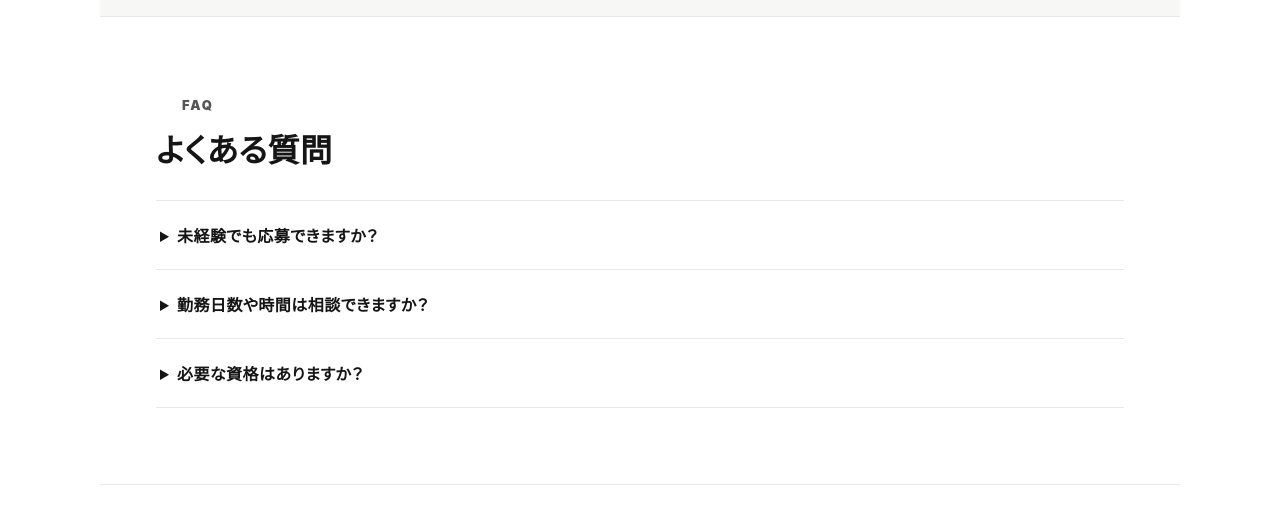
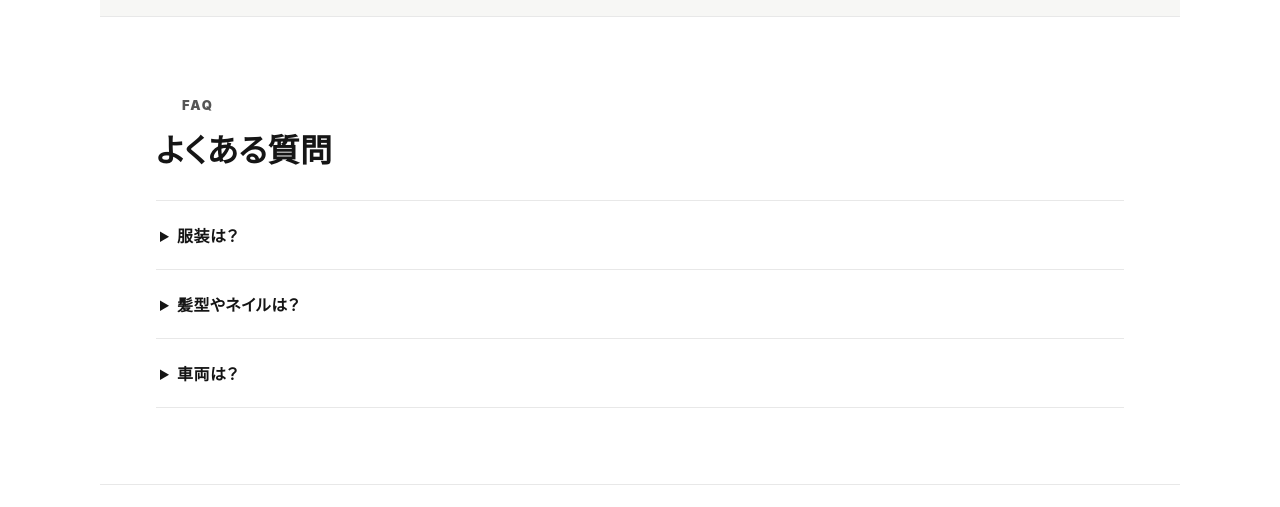
Before and after one commit to masashitakano917-maker/bigs, a plain HTML site: page bigsum_site/recruit.html in a window 1280 px wide. Shown: the part 1300-1807 px from the top of the page. Drawn offline with Linux system fonts and the light colour scheme.

Commit message:
Update recruitment FAQ

```diff
--- a/bigsum_site/recruit.html
+++ b/bigsum_site/recruit.html
@@ -1,4 +1,4 @@
 <!doctype html><html lang="ja"><head><meta charset="utf-8"><meta name="viewport" content="width=device-width,initial-scale=1"><title>採用情報 | BIGSUM</title><link rel="stylesheet" href="./subpage.css"></head><body><div data-site-header></div><main><div class="breadcrumb"><a href="./index.html">TOP</a> / 採用情報</div><section class="page-hero"><p class="page-kicker">RECRUIT</p><h1>一緒に、名古屋の未来を届けよう。</h1><p>経験よりも、誠実さと前向きな気持ちを。安心してスタートできる環境を用意しています。</p></section>
 <section class="page-section" id="jobs"><p class="section-label">OPEN POSITIONS</p><h2>募集職種</h2><div class="service-list"><article class="service-item"><h3>配送ドライバー</h3><p>個人宅・企業への配送業務。普通自動車免許をお持ちの方。未経験者歓迎。</p><a class="text-link" href="./contact.html?type=recruit-driver">応募について相談 →</a></article><article class="service-item"><h3>運行サポート</h3><p>配送ルート調整、スタッフ連携、お客さま対応など、現場を支える業務です。</p><a class="text-link" href="./contact.html?type=recruit-support">応募について相談 →</a></article></div></section>
 <section class="page-section alt" id="environment"><p class="section-label">ENVIRONMENT</p><h2>働く環境</h2><div class="feature-grid"><article class="feature-card"><span class="number">01</span><h3>未経験向け研修</h3><p>同乗研修と実地サポートで、基本から無理なく身につけられます。</p></article><article class="feature-card"><span class="number">02</span><h3>選べる働き方</h3><p>正社員・パート・業務委託など、ライフスタイルに合わせて相談できます。</p></article></div></section>
-<section class="page-section faq" id="faq"><p class="section-label">FAQ</p><h2>よくある質問</h2><details><summary>未経験でも応募できますか？</summary><p>はい。研修と先輩スタッフのサポートを用意しています。</p></details><details><summary>勤務日数や時間は相談できますか？</summary><p>募集状況に応じてご相談いただけます。お問い合わせ時に希望をお知らせください。</p></details><details><summary>必要な資格はありますか？</summary><p>配送職は普通自動車運転免許が必要です。詳しい条件は募集要項でご案内します。</p></details></section></main><div data-site-footer></div><script src="./site.js"></script></body></html>
+<section class="page-section faq" id="faq"><p class="section-label">FAQ</p><h2>よくある質問</h2><details><summary>服装は？</summary><p>制服を無料で貸し出しいたします。</p></details><details><summary>髪型やネイルは？</summary><p>自由です</p></details><details><summary>車両は？</summary><p>貸し出しアリです。ご自身でご用意されてもOKです。(軽バンで黒ナンバー必須です)</p></details></section></main><div data-site-footer></div><script src="./site.js"></script></body></html>
```
